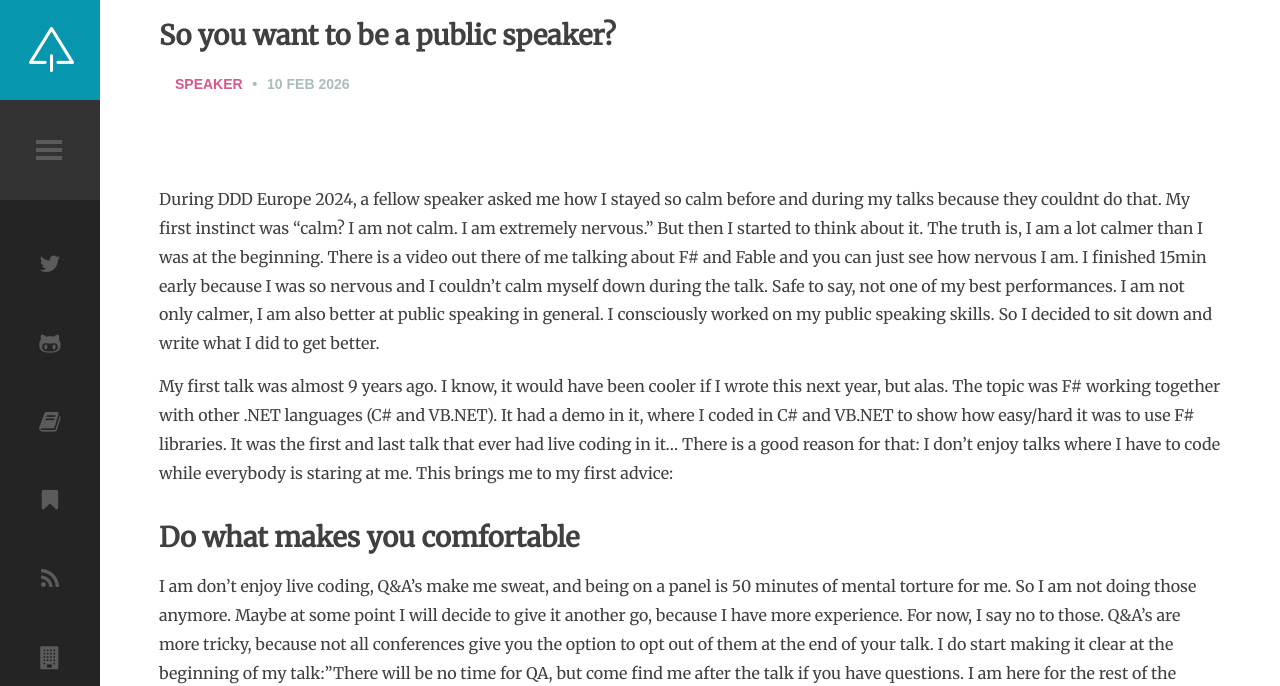
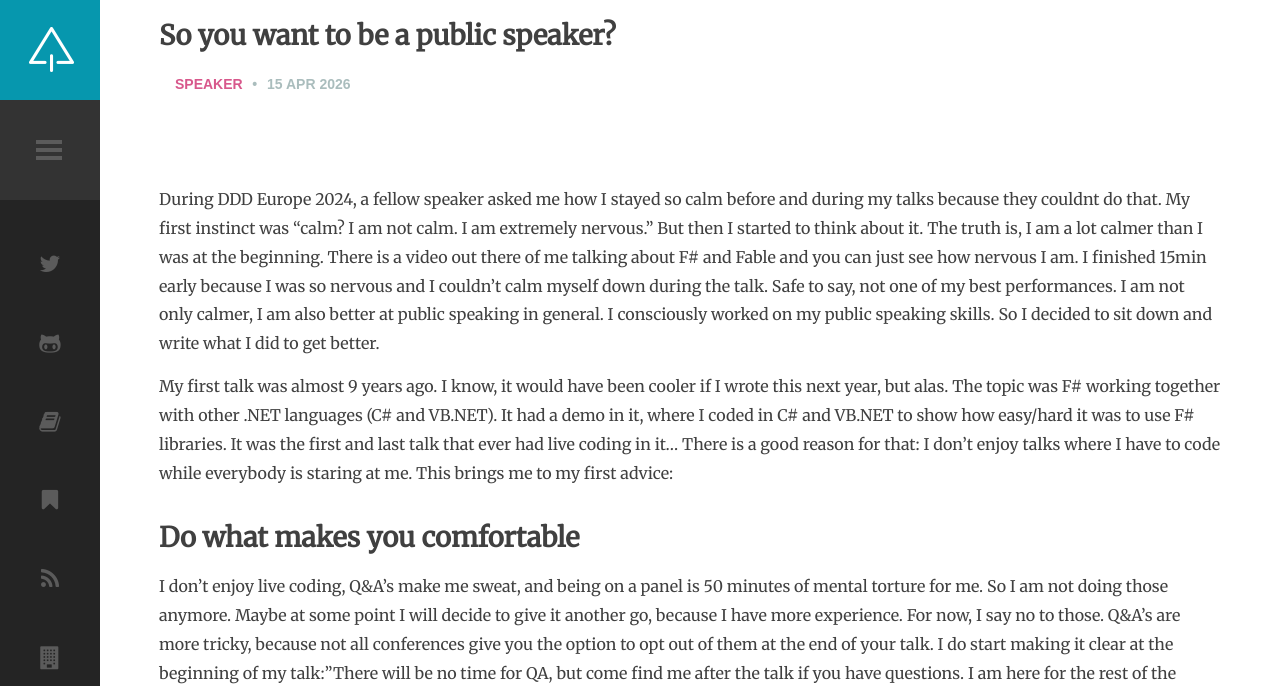
Before and after one commit to selketjah/selketjah.github.io, a Jekyll site: the page built from _posts/2026-04-15-speaking-advice.md, in a window 1280 px wide. Shown: the top 686 px of the page. Built offline with Jekyll 4.4.1, drawn with Linux system fonts in a browser that asks for light colours; comment, search, counter and statistics services are not loaded; some of the changed text lies outside the part shown.

Commit message:
rename file

```diff
--- a/_posts/2026-02-10-speaking-advice.md
+++ b/_posts/2026-04-15-speaking-advice.md
@@ -2,7 +2,7 @@
 layout: post
 title: So you want to be a public speaker?
 category: speaker
-date: February 10, 2026
+date: April 15, 2026
 tags:
 - speaker
 ---
@@ -16,7 +16,7 @@ There is a good reason for that: I don't enjoy talks where I have to code while
 
 # Do what makes you comfortable
 
-I am don't enjoy live coding, Q&A's make me sweat, and being on a panel is 50 minutes of mental torture for me. So I am not doing those anymore. Maybe at some point I will decide to give it another go, because I have more experience. For now, I say no to those. Q&A's are more tricky, because not all conferences give you the option to opt out of them at the end of your talk. I do start making it clear at the beginning of my talk:"There will be no time for QA, but come find me after the talk if you have questions. I am here for the rest of the conference." Even when I announce it, and my timing is spot on, some MC's will still allow a few minutes for audience questions. it is a shitty thing to do and I would really like it if MC's did a better job at being an MC.
+I don't enjoy live coding, Q&A's make me sweat, and being on a panel is 50 minutes of mental torture for me. So I am not doing those anymore. Maybe at some point I will decide to give it another go, because I have more experience. For now, I say no to those. Q&A's are more tricky, because not all conferences give you the option to opt out of them at the end of your talk. I do start making it clear at the beginning of my talk:"There will be no time for QA, but come find me after the talk if you have questions. I am here for the rest of the conference." Even when I announce it, and my timing is spot on, some MC's will still allow a few minutes for audience questions. it is a shitty thing to do and I would really like it if MC's did a better job at being an MC.
 
 This is what I love: I love giving hands-on sessions, LOVE it. It looked way scarier than giving a talk. Just because something looks scary, doesn't mean that it is. What I am trying to say is this: the downside to this advice is that you have to do try different formats in order to understand if you are comfortable with them or not.
 
```
